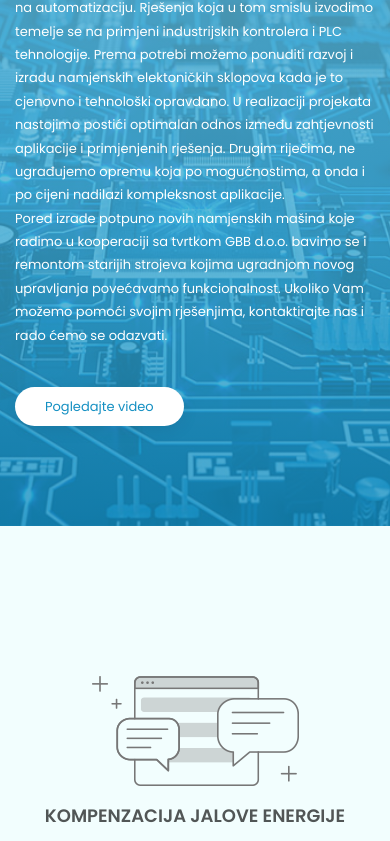
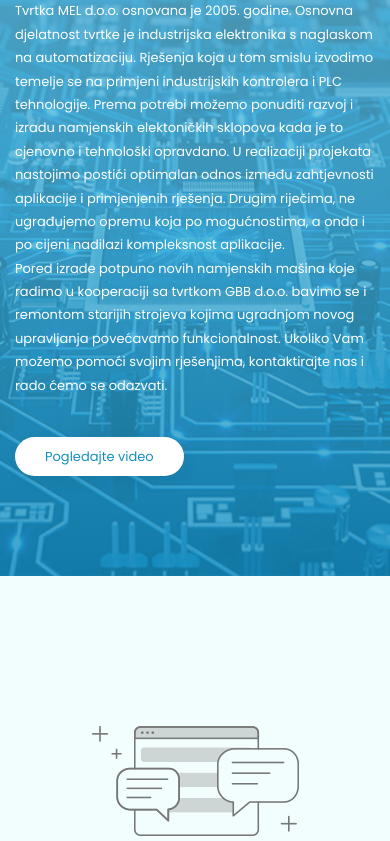
Before and after one commit to LeonDolinar/mel-website, a plain HTML site: page index.html in a window 390 px wide. Shown: the part 207-1048 px from the top of the page. Drawn offline with Linux system fonts and the light colour scheme.

Commit message:
Fixed responsive for mobile

```diff
--- a/style.css
+++ b/style.css
@@ -383,6 +383,12 @@ input:-webkit-autofill:focus {
     width: 100%;
     height: 100%;
     opacity: 0.8
+}
+
+@media (max-width: 515px) {
+    .header-text {
+        margin-top: 50px;
+    }
 }
 
 .header-text h2 {
```
